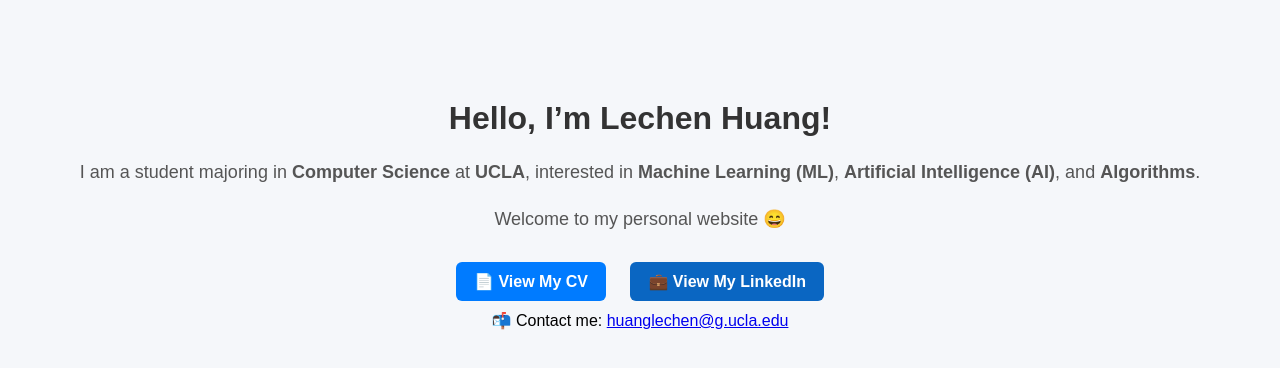
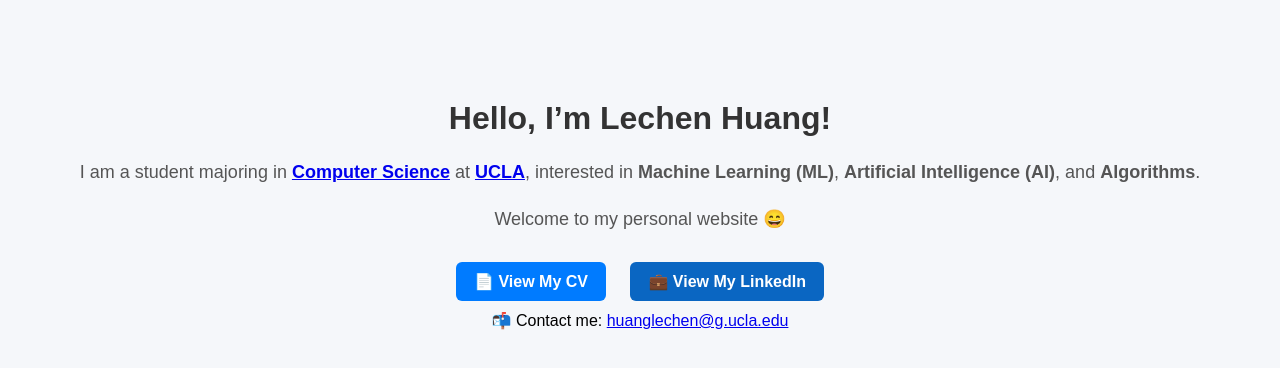
Before and after one commit to huanglechen/huanglechen.github.io, a plain HTML site: page index.html in a window 1280 px wide. Drawn offline with Linux system fonts and the light colour scheme.

Commit message:
Update major and university links in index.html

```diff
--- a/index.html
+++ b/index.html
@@ -44,7 +44,10 @@
 <body>
   <h1>Hello, I’m Lechen Huang!</h1>
   <p>
-    I am a student majoring in <strong>Computer Science</strong> at <strong>UCLA</strong>,
+    I am a student majoring in
+    <strong><a href="https://www.cs.ucla.edu/" target="_blank">Computer Science</a></strong>
+    at
+    <strong><a href="https://www.ucla.edu/" target="_blank">UCLA</a></strong>,
     interested in <strong>Machine Learning (ML)</strong>, <strong>Artificial Intelligence (AI)</strong>,
     and <strong>Algorithms</strong>.
   </p>
```
